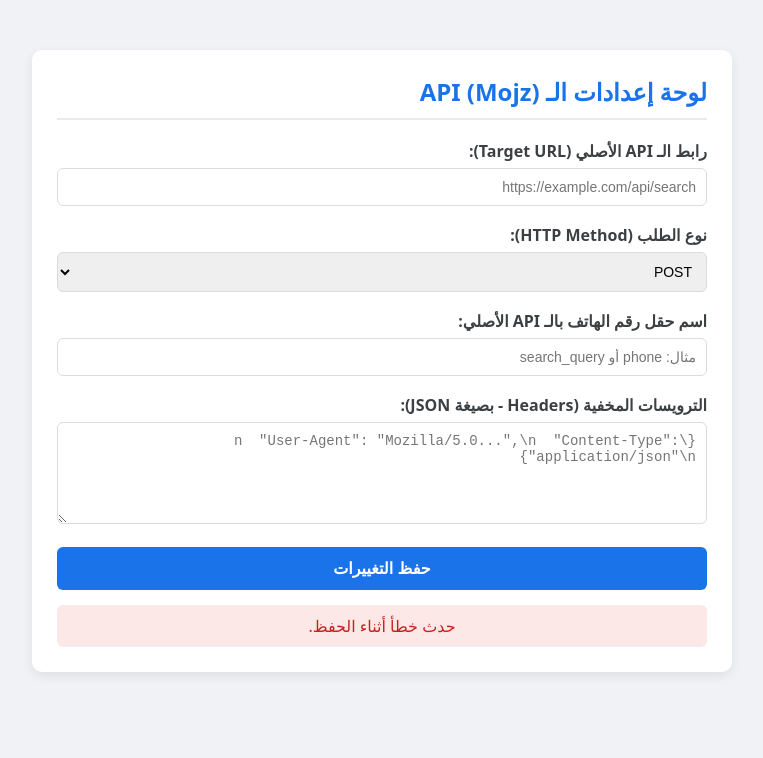
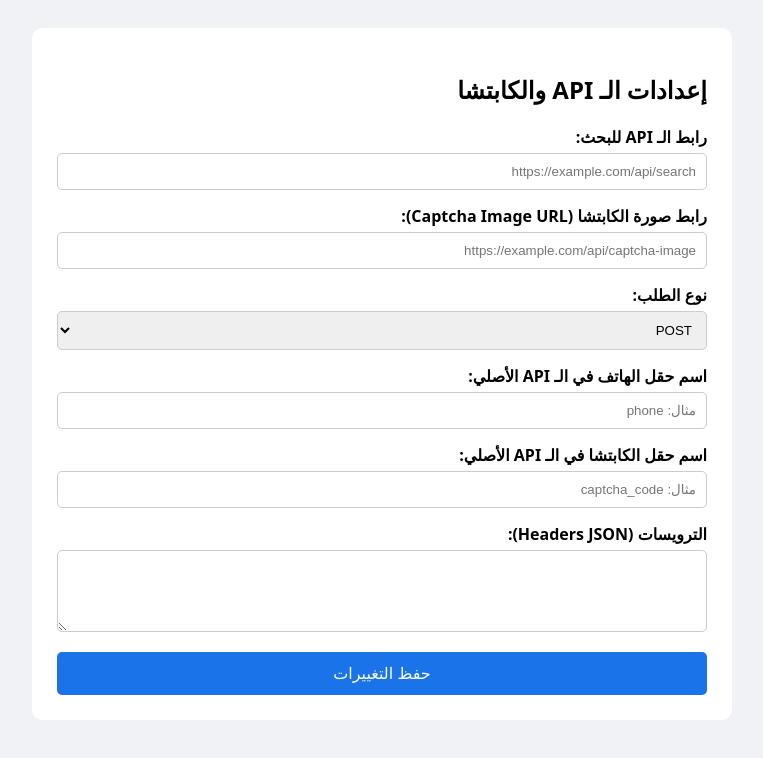
Before and after one commit to bahaaramth-cmyk/mojz, a website: page dashboard.html in a window 1280 px wide. Both pictures are taken after a click on the button "حفظ التغييرات". Shown: the whole page, without its empty margins (258-1021 px from the left). Drawn offline with Linux system fonts and the light colour scheme; no server answers.

Commit message:
Update dashboard.html

```diff
--- a/dashboard.html
+++ b/dashboard.html
@@ -2,105 +2,82 @@
 <html lang="ar" dir="rtl">
 <head>
     <meta charset="UTF-8">
-    <meta name="viewport" content="width=device-width, initial-scale=1.0">
-    <title>لوحة تحكم mojz</title>
+    <title>لوحة تحكم mojz - الكابتشا</title>
     <style>
-        body { font-family: system-ui, -apple-system, sans-serif; background: #f0f2f5; padding: 20px; margin: 0; }
-        .container { max-width: 650px; margin: 30px auto; background: #fff; padding: 25px; border-radius: 10px; box-shadow: 0 4px 12px rgba(0,0,0,0.08); }
-        h2 { margin-top: 0; color: #1a73e8; border-bottom: 2px solid #e8eaed; padding-bottom: 10px; }
-        .form-group { margin-bottom: 18px; }
-        label { display: block; font-weight: 600; margin-bottom: 6px; color: #3c4043; }
-        input, select, textarea { width: 100%; padding: 10px; border: 1px solid #dadce0; border-radius: 6px; box-sizing: border-box; font-size: 14px; }
-        textarea { font-family: monospace; }
-        button { background: #1a73e8; color: white; border: none; padding: 12px; border-radius: 6px; font-size: 16px; font-weight: bold; cursor: pointer; width: 100%; transition: background 0.2s; }
-        button:hover { background: #1557b0; }
-        .status { margin-top: 15px; padding: 10px; border-radius: 6px; display: none; text-align: center; }
-        .success { background: #e6f4ea; color: #137333; }
-        .error { background: #fce8e6; color: #c5221f; }
+        body { font-family: system-ui; background: #f0f2f5; padding: 20px; }
+        .container { max-width: 650px; margin: auto; background: #fff; padding: 25px; border-radius: 10px; }
+        .form-group { margin-bottom: 15px; }
+        label { display: block; font-weight: bold; margin-bottom: 5px; }
+        input, select, textarea { width: 100%; padding: 10px; border: 1px solid #ccc; border-radius: 5px; box-sizing: border-box; }
+        button { background: #1a73e8; color: white; border: none; padding: 12px; border-radius: 5px; cursor: pointer; width: 100%; font-size: 16px; }
     </style>
 </head>
 <body>
-
     <div class="container">
-        <h2>لوحة إعدادات الـ API (Mojz)</h2>
+        <h2>إعدادات الـ API والكابتشا</h2>
 
         <div class="form-group">
-            <label>رابط الـ API الأصلي (Target URL):</label>
-            <input type="url" id="targetUrl" placeholder="https://example.com/api/search" required>
+            <label>رابط الـ API للبحث:</label>
+            <input type="url" id="targetUrl" placeholder="https://example.com/api/search">
         </div>
 
         <div class="form-group">
-            <label>نوع الطلب (HTTP Method):</label>
-            <select id="method">
-                <option value="POST">POST</option>
-                <option value="GET">GET</option>
-            </select>
+            <label>رابط صورة الكابتشا (Captcha Image URL):</label>
+            <input type="url" id="captchaUrl" placeholder="https://example.com/api/captcha-image">
         </div>
 
         <div class="form-group">
-            <label>اسم حقل رقم الهاتف بالـ API الأصلي:</label>
-            <input type="text" id="targetPhoneField" placeholder="مثال: phone أو search_query" required>
+            <label>نوع الطلب:</label>
+            <select id="method"><option value="POST">POST</option><option value="GET">GET</option></select>
         </div>
 
         <div class="form-group">
-            <label>الترويسات المخفية (Headers - بصيغة JSON):</label>
-            <textarea id="headers" rows="5" placeholder='{\n  "User-Agent": "Mozilla/5.0...",\n  "Content-Type": "application/json"\n}'></textarea>
+            <label>اسم حقل الهاتف في الـ API الأصلي:</label>
+            <input type="text" id="targetPhoneField" placeholder="مثال: phone">
+        </div>
+
+        <div class="form-group">
+            <label>اسم حقل الكابتشا في الـ API الأصلي:</label>
+            <input type="text" id="targetCaptchaField" placeholder="مثال: captcha_code">
+        </div>
+
+        <div class="form-group">
+            <label>الترويسات (Headers JSON):</label>
+            <textarea id="headers" rows="4"></textarea>
         </div>
 
         <button onclick="saveSettings()">حفظ التغييرات</button>
-        <div id="statusMsg" class="status"></div>
     </div>
 
     <script>
         async function loadSettings() {
-            try {
             const res = await fetch('/api/settings');
             const data = await res.json();
             document.getElementById('targetUrl').value = data.targetUrl || '';
+            document.getElementById('captchaUrl').value = data.captchaUrl || '';
             document.getElementById('method').value = data.method || 'POST';
             document.getElementById('targetPhoneField').value = data.targetPhoneField || '';
+            document.getElementById('targetCaptchaField').value = data.targetCaptchaField || '';
             document.getElementById('headers').value = JSON.stringify(data.headers || {}, null, 2);
-            } catch(e) {
-                console.error("فشل تحميل الإعدادات");
-            }
         }
 
         async function saveSettings() {
-            const statusDiv = document.getElementById('statusMsg');
-            let parsedHeaders = {};
-            try {
-                const headersText = document.getElementById('headers').value.trim();
-                if(headersText) parsedHeaders = JSON.parse(headersText);
-            } catch(e) {
-                statusDiv.className = 'status error';
-                statusDiv.innerText = 'صيغة הـ Headers غير صحيحة (يجب أن تكون JSON سليمة)';
-                statusDiv.style.display = 'block';
-                return;
-            }
-
             const payload = {
                 targetUrl: document.getElementById('targetUrl').value,
+                captchaUrl: document.getElementById('captchaUrl').value,
                 method: document.getElementById('method').value,
                 targetPhoneField: document.getElementById('targetPhoneField').value,
-                headers: parsedHeaders
+                targetCaptchaField: document.getElementById('targetCaptchaField').value,
+                headers: JSON.parse(document.getElementById('headers').value || '{}')
             };
 
-            const res = await fetch('/api/settings', {
+            await fetch('/api/settings', {
                 method: 'POST',
                 headers: { 'Content-Type': 'application/json' },
                 body: JSON.stringify(payload)
             });
-
-            if (res.ok) {
-                statusDiv.className = 'status success';
-                statusDiv.innerText = 'تم حفظ الإعدادات بنجاح!';
-            } else {
-                statusDiv.className = 'status error';
-                statusDiv.innerText = 'حدث خطأ أثناء الحفظ.';
+            alert('تم الحفظ!');
         }
-            statusDiv.style.display = 'block';
-        }
-
         loadSettings();
     </script>
 </body>
```
Lines whose indentation alone changed are shown as unchanged.
